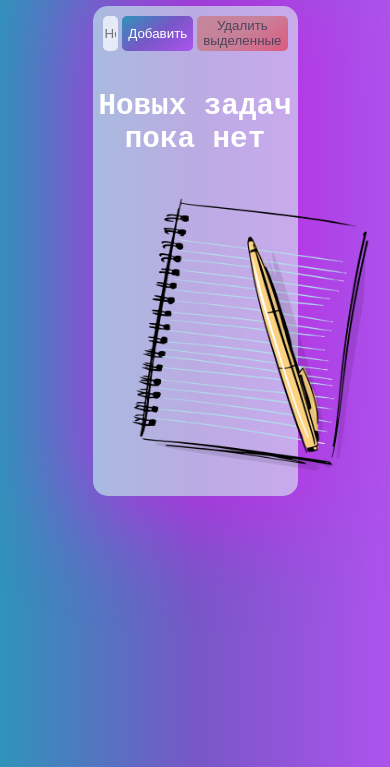
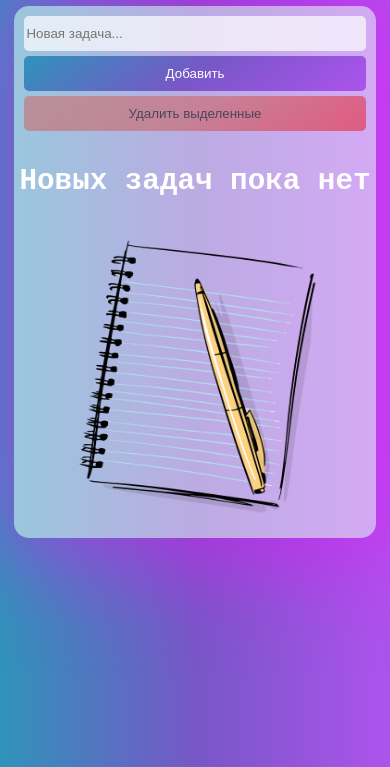
Before and after one commit to Diablo665/training, a plain HTML site: page frontend/app-todo-list/index.html in a window 390 px wide. Shown: the part 77-844 px from the top of the page. Drawn offline with nearby package versions, Linux system fonts and the light colour scheme.

Commit message:
Добавлены изменения стилей при изменении маштаба

```diff
--- a/frontend/app-todo-list/styles.css
+++ b/frontend/app-todo-list/styles.css
@@ -156,7 +156,7 @@ ion-icon{
     padding: 10px;
 }
 textarea{
-    max-width: 45vw;
+    width: 90%;
     outline: none;
     border-radius: 5px;
     margin: 5px;
@@ -211,3 +211,31 @@ option:focus {
 #cancellEdit:hover{background-color: rgba(255, 0, 0, 0.418); transition: 0.7s;}
 
 #saveEdit:hover{background-color: rgba(30, 255, 0, 0.418); transition: 0.7s;}
+
+@media (max-width: 768px) {
+
+.taskPanel{
+    max-width: 100%;
+
+}
+
+.taskAdd{
+    height:auto;
+    flex-direction:column;
+}
+
+#newTask{
+	width:100%;
+    box-sizing: border-box;
+    background-color: #ffffffb3;
+    outline: 0;
+}
+
+#addTask{
+    width:100%;
+    height: 35px;
+    margin: 5px 0;
+
+}
+
+}
```
